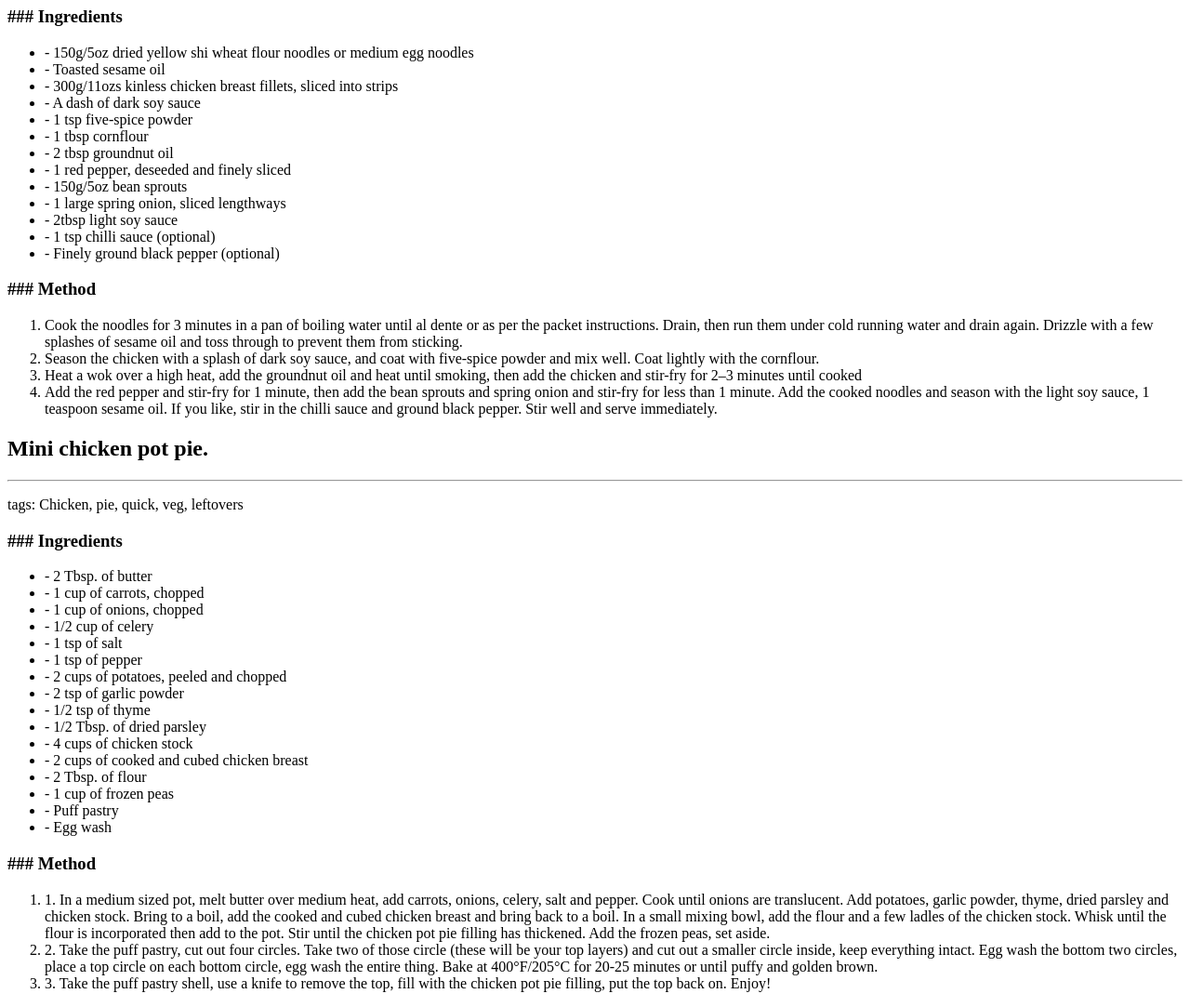
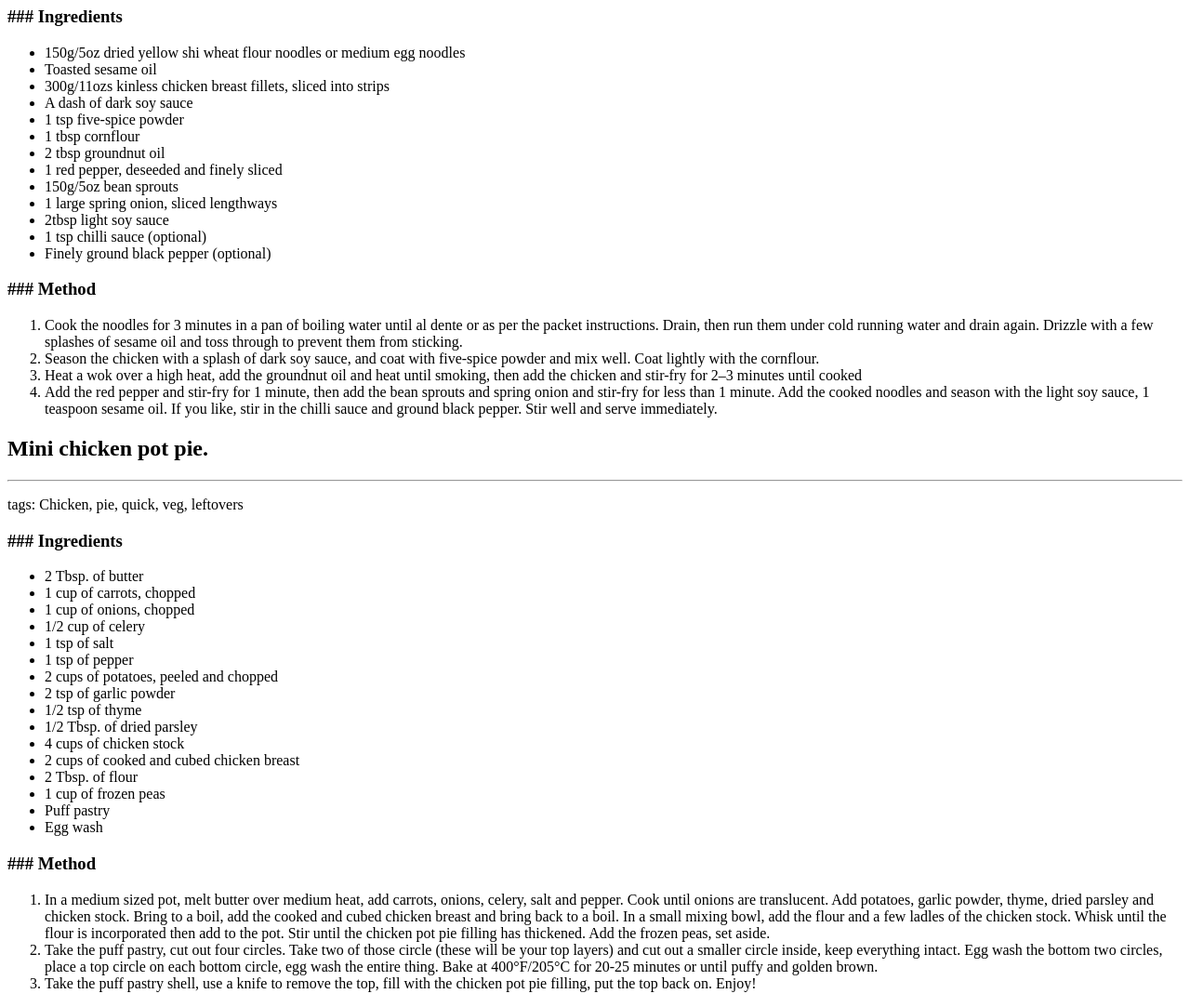
Before and after one commit to mikeycattell/forking-cooking, a plain HTML site: page index.html in a window 1280 px wide. Shown: the part 240-1323 px from the top of the page at 93% size. Drawn offline with Linux system fonts and the light colour scheme.

Commit message:
removing minor copy

```diff
--- a/index.html
+++ b/index.html
@@ -12,19 +12,19 @@
 <h3>### Ingredients</h3>
 
 <ul>
-  <li>- 150g/5oz dried yellow shi wheat flour noodles or medium egg noodles</li>
-  <li>- Toasted sesame oil</li>
-  <li>- 300g/11ozs kinless chicken breast fillets, sliced into strips</li>
-  <li>- A dash of dark soy sauce</li>
-  <li>- 1 tsp five-spice powder</li>
-  <li>- 1 tbsp cornflour</li>
-  <li>- 2 tbsp groundnut oil</li>
-  <li>- 1 red pepper, deseeded and finely sliced</li>
-  <li>- 150g/5oz bean sprouts</li>
-  <li>- 1 large spring onion, sliced lengthways</li>
-  <li>- 2tbsp light soy sauce</li>
-  <li>- 1 tsp chilli sauce (optional)</li>
-  <li>- Finely ground black pepper (optional)</li>
+  <li>150g/5oz dried yellow shi wheat flour noodles or medium egg noodles</li>
+  <li>Toasted sesame oil</li>
+  <li>300g/11ozs kinless chicken breast fillets, sliced into strips</li>
+  <li>A dash of dark soy sauce</li>
+  <li>1 tsp five-spice powder</li>
+  <li>1 tbsp cornflour</li>
+  <li>2 tbsp groundnut oil</li>
+  <li>1 red pepper, deseeded and finely sliced</li>
+  <li>150g/5oz bean sprouts</li>
+  <li>1 large spring onion, sliced lengthways</li>
+  <li>2tbsp light soy sauce</li>
+  <li>1 tsp chilli sauce (optional)</li>
+  <li>Finely ground black pepper (optional)</li>
 </ul>
 
 <h3>### Method</h3>
@@ -41,30 +41,30 @@
 
 <h3>### Ingredients</h3>
 <ul>
-  <li>- 2 Tbsp. of butter</li>
-  <li>- 1 cup of carrots, chopped</li>
-  <li>- 1 cup of onions, chopped</li>
-  <li>- 1/2 cup of celery</li>
-  <li>- 1 tsp of salt</li>
-  <li>- 1 tsp of pepper</li>
-  <li>- 2 cups of potatoes, peeled and chopped</li>
-  <li>- 2 tsp of garlic powder</li>
-  <li>- 1/2 tsp of thyme</li>
-  <li>- 1/2 Tbsp. of dried parsley</li>
-  <li>- 4 cups of chicken stock</li>
-  <li>- 2 cups of cooked and cubed chicken breast</li>
-  <li>- 2 Tbsp. of flour</li>
-  <li>- 1 cup of frozen peas</li>
-  <li>- Puff pastry</li>
-  <li>- Egg wash</li>
+  <li>2 Tbsp. of butter</li>
+  <li>1 cup of carrots, chopped</li>
+  <li>1 cup of onions, chopped</li>
+  <li>1/2 cup of celery</li>
+  <li>1 tsp of salt</li>
+  <li>1 tsp of pepper</li>
+  <li>2 cups of potatoes, peeled and chopped</li>
+  <li>2 tsp of garlic powder</li>
+  <li>1/2 tsp of thyme</li>
+  <li>1/2 Tbsp. of dried parsley</li>
+  <li>4 cups of chicken stock</li>
+  <li>2 cups of cooked and cubed chicken breast</li>
+  <li>2 Tbsp. of flour</li>
+  <li>1 cup of frozen peas</li>
+  <li>Puff pastry</li>
+  <li>Egg wash</li>
 </ul>
 
 <h3>### Method</h3>
 
 <ol>
-  <li>1. In a medium sized pot, melt butter over medium heat, add carrots, onions, celery, salt and pepper. Cook until onions are translucent. Add potatoes, garlic powder, thyme, dried parsley and chicken stock. Bring to a boil, add the cooked and cubed chicken breast and bring back to a boil. In a small mixing bowl, add the flour and a few ladles of the chicken stock. Whisk until the flour is incorporated then add to the pot. Stir until the chicken pot pie filling has thickened. Add the frozen peas, set aside.</li>
-  <li>2. Take the puff pastry, cut out four circles. Take two of those circle (these will be your top layers) and cut out a smaller circle inside, keep everything intact. Egg wash the bottom two circles, place a top circle on each bottom circle, egg wash the entire thing. Bake at 400°F/205°C for 20-25 minutes or until puffy and golden brown.</li>
-  <li>3. Take the puff pastry shell, use a knife to remove the top, fill with the chicken pot pie filling, put the top back on. Enjoy!</li>
+  <li>In a medium sized pot, melt butter over medium heat, add carrots, onions, celery, salt and pepper. Cook until onions are translucent. Add potatoes, garlic powder, thyme, dried parsley and chicken stock. Bring to a boil, add the cooked and cubed chicken breast and bring back to a boil. In a small mixing bowl, add the flour and a few ladles of the chicken stock. Whisk until the flour is incorporated then add to the pot. Stir until the chicken pot pie filling has thickened. Add the frozen peas, set aside.</li>
+  <li>Take the puff pastry, cut out four circles. Take two of those circle (these will be your top layers) and cut out a smaller circle inside, keep everything intact. Egg wash the bottom two circles, place a top circle on each bottom circle, egg wash the entire thing. Bake at 400°F/205°C for 20-25 minutes or until puffy and golden brown.</li>
+  <li>Take the puff pastry shell, use a knife to remove the top, fill with the chicken pot pie filling, put the top back on. Enjoy!</li>
 </ol>
 
 
```
